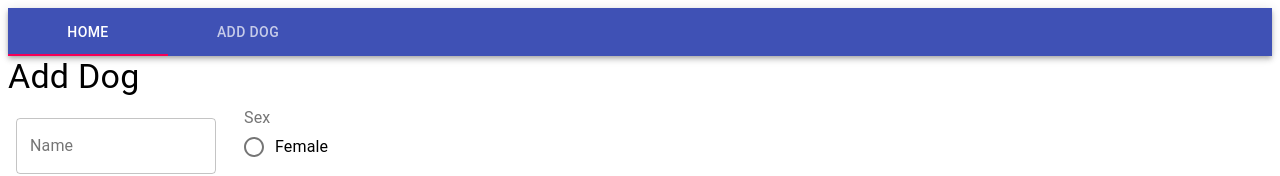
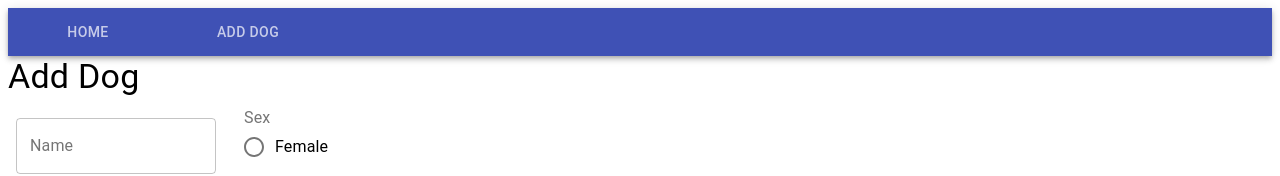
Before and after one commit to Stolarskis/dog-app, a React (Create React App) app in the folder client/: page /addDog in a window 1280 px wide. Shown: the top 176 px of the page. Built offline with nearby package versions, Linux system fonts and the light colour scheme.

Commit message:
initial commmit

```diff
--- a/client/src/components/Dog.js
+++ b/client/src/components/Dog.js
@@ -6,7 +6,7 @@ import CardContent from "@material-ui/core/CardContent";
 import Button from "@material-ui/core/Button";
 import Typography from "@material-ui/core/Typography";
 import Divider from "@material-ui/core/Divider";
-import { useHistory, Link } from "react-router-dom";
+import { NavLink } from "react-router-dom";
 
 const useStyles = makeStyles({
   root: {
@@ -27,7 +27,6 @@ const useStyles = makeStyles({
 
 const Dog = ({ dogInfo, deleteDog }) => {
   const classes = useStyles();
-  const history = useHistory();
   return (
     <Card className={classes.root} variant="outlined">
       <CardContent>
@@ -44,9 +43,14 @@ const Dog = ({ dogInfo, deleteDog }) => {
         </Typography>
       </CardContent>
       <CardActions>
-        <Link to={`/editDog/${dogInfo.id}`}>
+        <NavLink
+          to={{
+            pathname: `/editDog/${dogInfo.id}`,
+            state: dogInfo
+          }}
+        >
           <Button variant="contained">EDIT</Button>
-        </Link>
+        </NavLink>
         <Button variant="contained">GET INFO</Button>
         <Button
           variant="contained"
--- a/client/src/components/DogForm.js
+++ b/client/src/components/DogForm.js
@@ -27,14 +27,15 @@ const useStyles = makeStyles(theme => ({
   }
 }));
 
-const DogForm = ({ handleSubmit }) => {
+const DogForm = ({ handleSubmit, dogInfo }) => {
+  console.log(dogInfo);
   const [dog, setDog] = useState({
-    name: "",
-    breed: "",
-    sex: "",
-    fixed: false,
-    weight: "",
-    owner: ""
+    name: dogInfo.name,
+    breed: dogInfo.breed,
+    sex: dogInfo.sex,
+    fixed: dogInfo.fixed,
+    weight: dogInfo.weight,
+    owner: dogInfo.owner
   });
   const classes = useStyles();
 
--- a/client/src/components/PageTabs.js
+++ b/client/src/components/PageTabs.js
@@ -1,46 +1,56 @@
-import React from "react";
+import React, { useState } from "react";
 import { makeStyles } from "@material-ui/core/styles";
 import AppBar from "@material-ui/core/AppBar";
 import Tabs from "@material-ui/core/Tabs";
 import Tab from "@material-ui/core/Tab";
-import { useHistory } from "react-router-dom";
+import { NavLink } from "react-router-dom";
+import { withRouter } from "react-router-dom";
 
 const useStyles = makeStyles(theme => ({
   root: {
-    flexGrow: 1,
-    backgroundColor: theme.palette.background.paper
+    flexGrow: 1
   }
 }));
 
-export default function PageTabs({ tabNumber }) {
+const PageTabs = ({ history }) => {
+  const [tabNumber, setTabNumber] = useState(determineInitialRoute);
   const classes = useStyles();
-  const [value, setValue] = React.useState(0);
-  const history = useHistory();
+  const tabProps = {};
 
-  const handleChange = (event, newValue) => {
-    setValue(newValue);
-  };
+  function determineInitialRoute() {
+    if (history.location.pathname === "/") {
+      return 0;
+    } else if (history.location.pathname === "/addDog/") {
+      return 1;
+    }
+  }
 
   return (
     <div className={classes.root}>
       <AppBar position="static">
-        <Tabs value={value} onChange={handleChange} aria-label="Dog App Tabs">
+        <Tabs value={tabNumber} aria-label="Dog App Tabs">
           <Tab
             label="Home"
             key="HomeTab"
             onClick={() => {
-              history.push("/");
+              setTabNumber(0);
             }}
+            component={NavLink}
+            to={"/"}
           />
           <Tab
             label="Add Dog"
             key="AddDogTab"
             onClick={() => {
-              history.push("/addDog");
+              setTabNumber(1);
             }}
-          ></Tab>
+            component={NavLink}
+            to={"/addDog/"}
+          />
         </Tabs>
       </AppBar>
     </div>
   );
-}
+};
+
+export default withRouter(PageTabs);
--- a/client/src/index.js
+++ b/client/src/index.js
@@ -1,22 +1,25 @@
-import React from "react";
+import React, { useState } from "react";
 import ReactDOM from "react-dom";
-import App from "./pages/App";
+import DogsPage from "./pages/DogsPage";
 import Contact from "./pages/Contact";
 import AddDog from "./pages/AddDog";
 import EditDog from "./pages/EditDog";
 import PageTabs from "./components/PageTabs";
-import { Route, Link, BrowserRouter as Router } from "react-router-dom";
+import { withRouter, Route, BrowserRouter as Router } from "react-router-dom";
 
-const routing = (
+function Routing() {
+  const [tabNumber, setTabNumber] = useState(0);
+  return (
     <Router>
-    <PageTabs />
+      <PageTabs tabNumber={tabNumber} />
       <div>
-      <Route exact path="/" component={App} />
+        <Route exact path="/" component={DogsPage} />
         <Route path="/contact" component={Contact} />
         <Route path="/editDog/:id" component={EditDog} />
         <Route path="/addDog" component={AddDog} />
       </div>
     </Router>
   );
+}
 
-ReactDOM.render(routing, document.getElementById("root"));
+ReactDOM.render(<Routing />, document.getElementById("root"));
--- a/client/src/pages/AddDog.js
+++ b/client/src/pages/AddDog.js
@@ -26,7 +26,7 @@ const AddDog = () => {
       <Typography variant="h4" component="h2" gutterBottom>
         Add Dog
       </Typography>
-      <DogForm handleSubmit={handleSubmit} />
+      <DogForm handleSubmit={handleSubmit} dogInfo={{}} />
     </div>
   );
 };
--- a/client/src/pages/App.js
+++ /dev/null
@@ -1,19 +0,0 @@
-import React, { Component } from "react";
-import Dogs from "../components/Dogs";
-import Tabs from "../components/PageTabs.js";
-
-class App extends Component {
-  constructor(props) {
-    super(props);
-    this.state = { apiResponse: "" };
-  }
-  render() {
-    return (
-      <div className="App">
-        <Dogs />
-      </div>
-    );
-  }
-}
-
-export default App;
--- /dev/null
+++ b/client/src/pages/DogsPage.js
@@ -0,0 +1,10 @@
+import React, { Component } from "react";
+import Dogs from "../components/Dogs";
+
+export default function DogsPage() {
+  return (
+    <div className="DogsPage">
+      <Dogs />
+    </div>
+  );
+}
--- a/client/src/pages/EditDog.js
+++ b/client/src/pages/EditDog.js
@@ -2,7 +2,7 @@ import React from "react";
 import DogForm from "../components/DogForm";
 import { useHistory } from "react-router-dom";
 
-const EditDog = () => {
+const EditDog = props => {
   const history = useHistory();
 
   const dogId = history.location.pathname.split("/").pop();
@@ -24,7 +24,7 @@ const EditDog = () => {
   return (
     <div>
       <h1>Edit Dog</h1>
-      <DogForm handleSubmit={handleSubmit} />
+      <DogForm handleSubmit={handleSubmit} dogInfo={props.location.state} />
     </div>
   );
 };
```
Also changed, not shown: 1 other file (tests, documents, lock files or other folders). Lines whose indentation alone changed are shown as unchanged.
